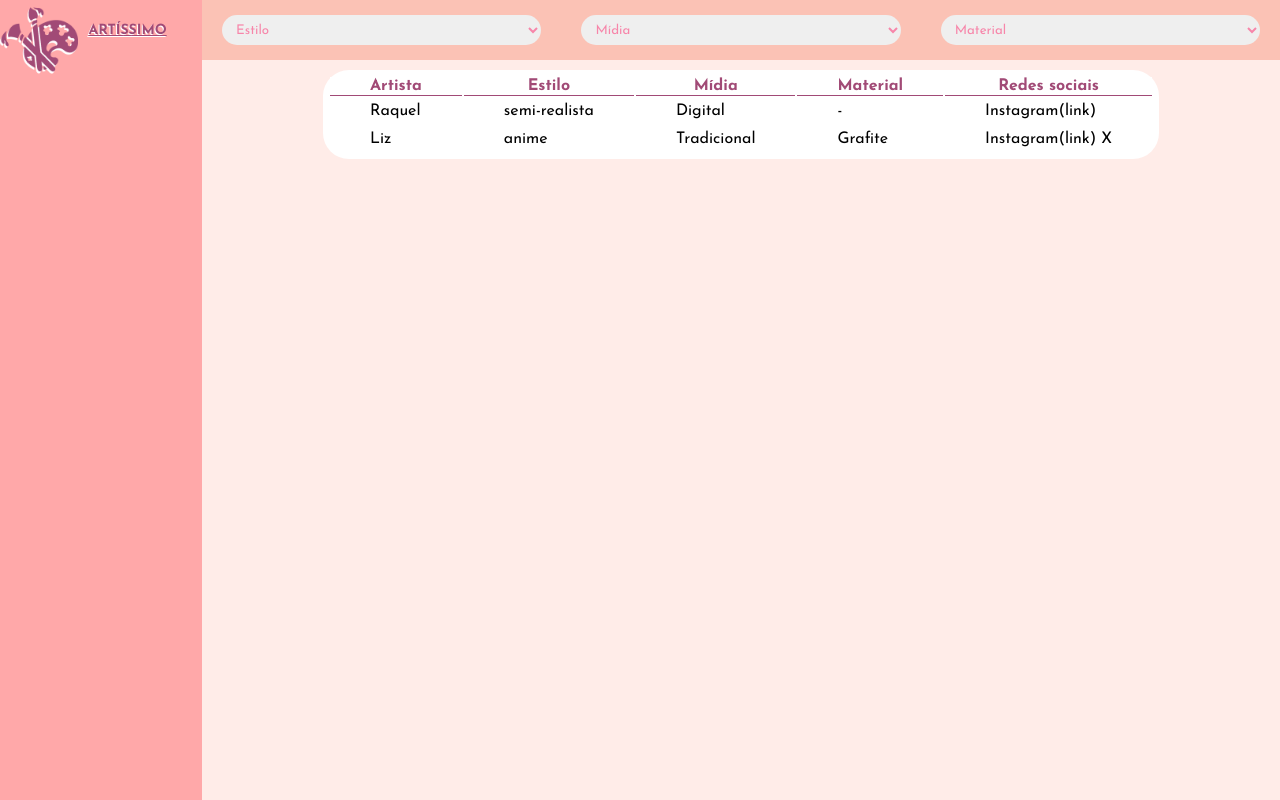
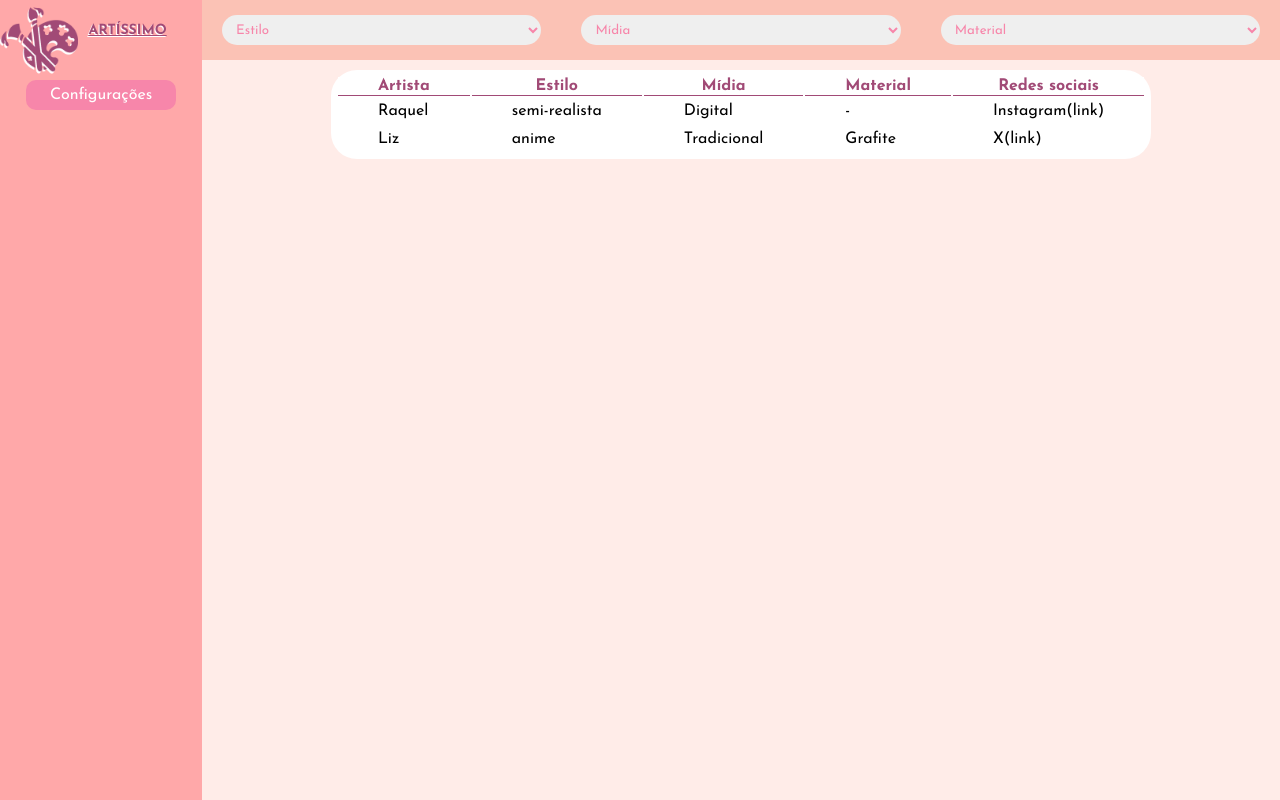
Before and after one commit to reisau/artissimo2, a React (Create React App) app: page /cadastro in a window 1280 px wide. Both pictures are taken after typing "name@example.com", "Sample", "Sample123" into the empty fields and a click on the button "Cadastrar". Built offline with nearby package versions, Linux system fonts and the light colour scheme.

Commit message:
novo form e inicio tela config

```diff
--- a/src/componentes/Paginas/Cadastro/Cadastro.js
+++ b/src/componentes/Paginas/Cadastro/Cadastro.js
@@ -1,6 +1,6 @@
 import Footer from "../../componentes_gerais/Footer/Footer"
 import  Header  from "../../componentes_gerais/Header/Header.js"
-import { Coluna, CheckboxEstilo, FormEstilos, DivTudo, DivArtista, ContainerC, EscolhaC, FormC, TituloC, InputBotao, InputInfo, LabelC } from "./styledC"
+import { InputBotaoFormulario, DivEstilos, DivRedes, Coluna, CheckboxEstilo, FormEstilos, DivTudo, DivArtista, ContainerC, EscolhaC, FormC, TituloC, InputBotao, InputInfo, LabelC } from "./styledC"
 import React from "react"
 import '@fontsource-variable/josefin-sans'
 import { useNavigate } from "react-router-dom"
@@ -18,6 +18,7 @@ function Cadastro() {
           <Header/>
           <DivTudo>
                 <DivArtista id="mostrar" >
+                    <DivEstilos>
                         <TituloC>Escolha seus estilos:</TituloC>
                         <FormEstilos>
                             <Coluna>
@@ -58,12 +59,20 @@ function Cadastro() {
                             <CheckboxEstilo type="checkbox" value="Lapis_coloridos"/>
                             <LabelC>Lápis coloridos</LabelC>
                             </Coluna>
+                        </FormEstilos>
+                    </DivEstilos>
+                    <DivRedes>
+                <TituloC>Suas redes sociais (Link)</TituloC>
+                    <LabelC>Intagram:</LabelC>
+                    <InputInfo type="url" />
+                    <LabelC>Twitter:</LabelC>
+                    <InputInfo type="url"/>
+                    <InputBotaoFormulario  type="submit" value="Submit" onClick={()=> setConfirmar('Confirmado!')}> {Confirmar}  </InputBotaoFormulario>
+                </DivRedes>
 
-                    </FormEstilos>
-                    <InputBotao  type="submit" value="Submit" onClick={()=> setConfirmar('Confirmado!')}> {Confirmar}  </InputBotao>
                 </DivArtista>
+
             <ContainerC>
-
                     <EscolhaC href="#mostrar">Artista</EscolhaC> <EscolhaC href="">Cliente</EscolhaC>
                         <FormC>
                             <TituloC>Cadastre-se</TituloC>
--- a/src/componentes/Paginas/Cadastro/styledC.jsx
+++ b/src/componentes/Paginas/Cadastro/styledC.jsx
@@ -6,6 +6,7 @@ export const Coluna = styled.div`
     flex-wrap: nowrap;
     padding: 10px;
     align-content: space-around;
+
 `
  export const ContainerC = styled.div`
     height: 400px;
@@ -25,19 +26,30 @@ export const DivTudo = styled.div`
     justify-content: space-around;
     flex-direction: row-reverse;
 `
-
 export const DivArtista = styled.div`
-    height: 400px;
-    width: 300px;
+    height: 430px;
+    width: 700px;
     background-color: #FBC2B5;
-    margin-left: auto;
+    margin-left: 5vh;
     margin-right: auto;
     margin-top:20px;
-    padding: 20px;
+    padding: 5px;
+    display:flex;
+    flex-direction:row;
     border-radius: 30px;
     &:not(:target){
         display:none;
     }
+`
+export const DivEstilos = styled.div`
+    margin-left: auto;
+    margin-right: auto;
+    border-right: 1px solid #A14A76;
+`
+export const DivRedes = styled.div`
+    margin-left: 20px;
+    margin-right: 20px;
+
 `
 export const FormEstilos = styled.form`
     padding: 10px;
@@ -119,3 +131,23 @@ export const InputBotao = styled.button`
         background-color: #eb7197;
     }
 `
+export const InputBotaoFormulario = styled.button`
+    font-family: Josefin sans;
+    display: block;
+    padding: auto;
+    height: 30px;
+    width: 200px;
+    margin-left: auto;
+    margin-right: auto;
+    margin-top: 200px;
+    background-color: #F786AA;
+    cursor: pointer;
+    font-size: 17px;
+    color:white;
+    border-radius: 10px;
+    border: none;
+
+    &:hover{
+        background-color: #eb7197;
+    }
+`
--- /dev/null
+++ b/src/componentes/Paginas/Configs/Configs.js
@@ -0,0 +1,16 @@
+import React from "react"
+// import {useNavigate } from "react-router-dom"
+
+function Configs(){
+    // const navigate = useNavigate()
+    // const gotoCadastro = () => {
+    //   navigate(-1)
+    // }
+    return(
+        <>
+
+        </>
+    )
+
+}
+export default Configs
--- a/src/componentes/Paginas/Home/Home.js
+++ b/src/componentes/Paginas/Home/Home.js
@@ -6,7 +6,7 @@ import React from "react"
 import {useNavigate } from "react-router-dom"
 import { GlobalStyle } from "../../../styledGlobal"
 
-
+//828 x 1792
 
 function Home() {
 
--- a/src/componentes/Paginas/Home/styledH.jsx
+++ b/src/componentes/Paginas/Home/styledH.jsx
@@ -54,14 +54,13 @@ export const ContainerHLT = styled.div`
   border-radius: 0px 0px 56px 56px;
 `
 export const StyledCarroselContainer = styled.div`
-  border: 1px solid black;
   display: flex;
   justify-content: end;
   align-self: stretch;
   padding-top: 50px;
   margin-left: 30vh;
   @media only screen and (max-width: 1366px){
-    margin-left: 5vh;
+    margin-left: 20vh;
   }
 `
 
--- a/src/componentes/Paginas/PaginaArtista/PaginaArtista.js
+++ b/src/componentes/Paginas/PaginaArtista/PaginaArtista.js
@@ -1,7 +1,7 @@
 import React from "react"
 import logo from "../../../assets/imagens/logo.png"
 import {useNavigate} from "react-router-dom"
-import {Opcoes, Filtro, TextoLogo, LogoArtista, ContainerFiltroPFP, ContainerLogo, Tabela, EstiloTudo, EstiloColunas, Categorias, Colunas, ColunasInfo, EstiloTabela } from "./StyledArtista"
+import {DivConfig, DivLogo, Configuracoes, Opcoes, Filtro, TextoLogo, LogoArtista, ContainerFiltroPFP, ContainerLogo, Tabela, EstiloTudo, EstiloColunas, Categorias, Colunas, ColunasInfo, EstiloTabela } from "./StyledArtista"
 
 
 function PaginaArtista() {
@@ -9,12 +9,20 @@ function PaginaArtista() {
     const Voltar = () => {
       navigate(-2)
     }
+    const gotoConfiguracoes = () => {
+      navigate('/configuracoes')
+    }
     return (
         <>
             <EstiloTudo>
                 <ContainerLogo>
-                    <LogoArtista src={logo} onClick={Voltar}/>
-                    <TextoLogo onClick={Voltar}>ARTÍSSIMO</TextoLogo>
+                    <DivLogo>
+                        <LogoArtista src={logo} onClick={Voltar}/>
+                        <TextoLogo onClick={Voltar}>ARTÍSSIMO</TextoLogo>
+                    </DivLogo>
+                    <DivConfig>
+                        <Configuracoes onClick={gotoConfiguracoes}>Configurações</Configuracoes>
+                    </DivConfig>
                 </ContainerLogo>
 
 
@@ -80,7 +88,7 @@ function PaginaArtista() {
                                     Grafite
                                 </ColunasInfo>
                                 <ColunasInfo>
-                                    Instagram(link) X
+                                    X(link)
                                 </ColunasInfo>
                             </Colunas>
                         </EstiloColunas>
--- a/src/componentes/Paginas/PaginaArtista/StyledArtista.jsx
+++ b/src/componentes/Paginas/PaginaArtista/StyledArtista.jsx
@@ -4,6 +4,10 @@ export const ContainerLogo = styled.div`
     height: 100vh;
     width: 30vh;
     background-color:#FFA8A9;
+    display: flex;
+    flex-direction: column;
+`
+export const DivLogo = styled.div`
     display: flex;
     flex-direction: row;
 `
@@ -94,3 +98,27 @@ export const ColunasInfo = styled.td`
     padding-top: 5px;
     padding-bottom: 5px;
 `
+export const DivConfig = styled.div`
+    margin-left: auto;
+    margin-right: auto;
+
+`
+export const Configuracoes = styled.button`
+    font-family: Josefin sans;
+    display: block;
+    padding: auto;
+    height: 30px;
+    width: 150px;
+    margin-left: auto;
+    margin-right: auto;
+    background-color: #F786AA;
+    cursor: pointer;
+    font-size: 16px;
+    color:white;
+    border-radius: 10px;
+    border: none;
+
+    &:hover{
+        background-color: #eb7197;
+    }
+`
--- a/src/componentes/componentes_gerais/Rotas/Rotas.js
+++ b/src/componentes/componentes_gerais/Rotas/Rotas.js
@@ -3,7 +3,9 @@ import Cadastro from "../../Paginas/Cadastro/Cadastro.js"
 import PaginaArtista from "../../Paginas/PaginaArtista/PaginaArtista"
 import Home from "../../Paginas/Home/Home.js"
 import Login from "../../Paginas/Login/Login"
+import Configs from "../../Paginas/Configs/Configs.js"
 import React from "react"
+
 
 function Rota() {
 
@@ -15,6 +17,7 @@ function Rota() {
                 <Route path="cadastro" element={<Cadastro />} />
                 <Route path="artista" element={<PaginaArtista/>}/>
                 <Route path="login" element={<Login/>}/>
+                <Route path="configuracoes" element={<Configs/>}/>
             </Routes>
 
         </>
```
Lines whose indentation alone changed are shown as unchanged.
